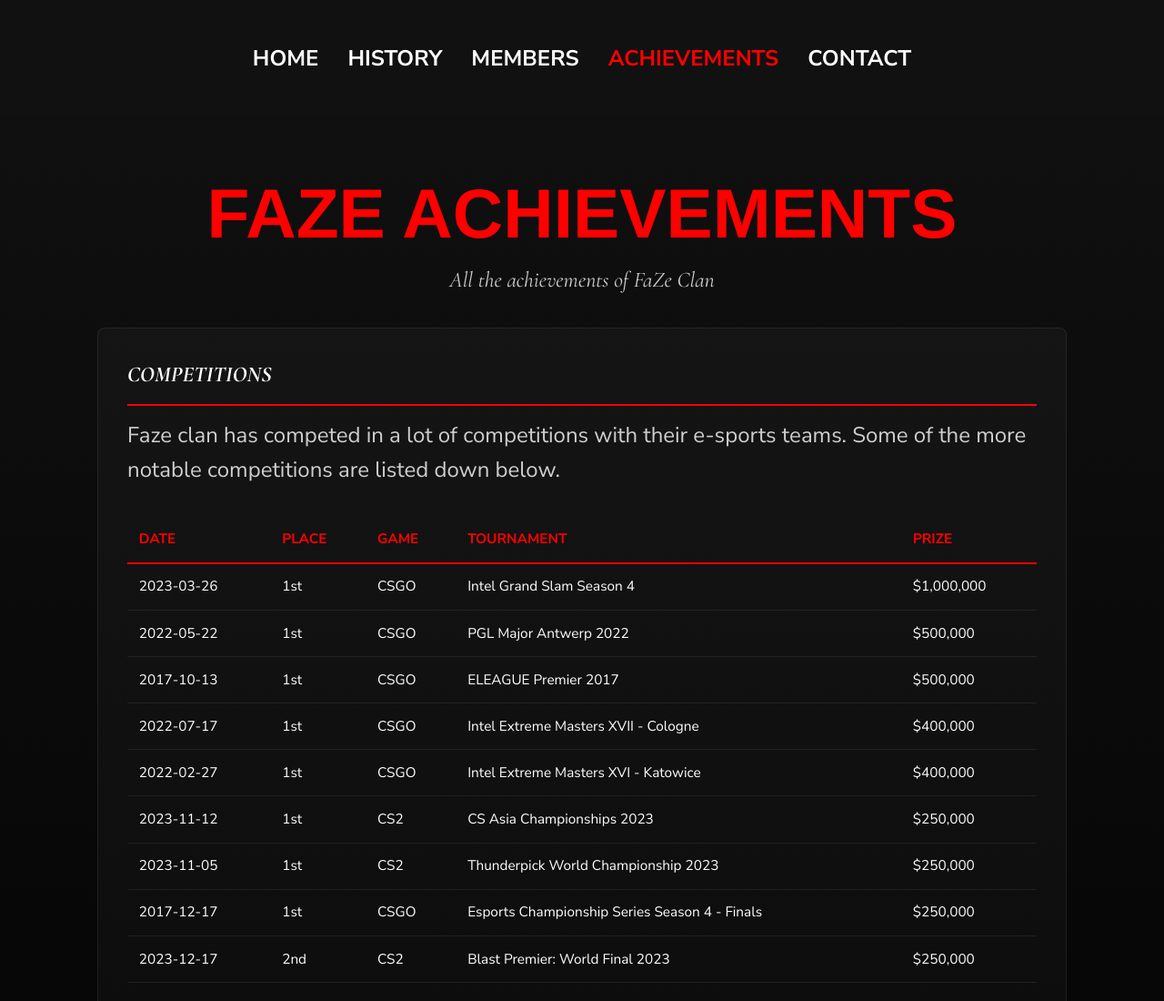
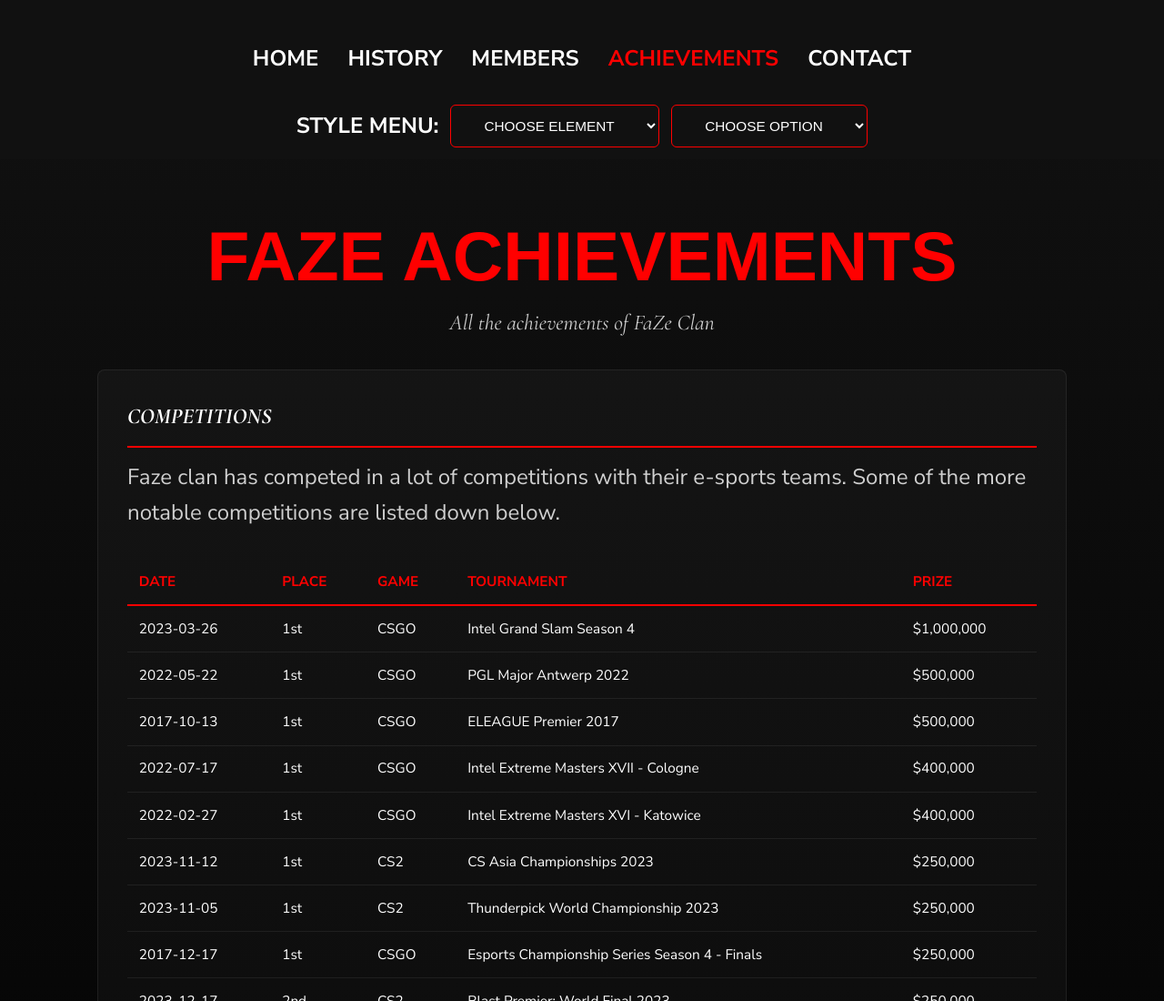
Before and after one commit to adaja01/WebTech, a website: page hw2/achievements.html in a window 1280 px wide. Shown: the top 1100 px of the page at 91% size. Drawn offline with nearby package versions, Linux system fonts and the light colour scheme; a web font is replaced by a local one.

Commit message:
Added menu to all pages

```diff
--- a/hw2/achievements.html
+++ b/hw2/achievements.html
@@ -17,6 +17,9 @@
         <link rel="preconnect" href="https://fonts.googleapis.com">
         <link rel="preconnect" href="https://fonts.gstatic.com" crossorigin>
         <link href="https://fonts.googleapis.com/css2?family=Climate+Crisis:YEAR@1979&family=Cormorant+Garamond:ital,wght@1,300..700&family=Nunito+Sans:ital,opsz,wght@0,6..12,200..1000;1,6..12,200..1000&display=swap" rel="stylesheet">
+
+        <!-- scripts -->
+        <script src="js/appearance-menus.js" defer></script>
     </head>
     <body>
         <header>
@@ -29,6 +32,17 @@
                     <li class="nav__item"><a href="contact.html" class="nav__link">Contact</a></li>
                 </ul>
             </nav>
+            <div class="menu-container">
+                <label class="menu-container__title">Style Menu:</label>
+                <select id="element-select">
+                    <option value="" disabled selected>Choose element</option>
+                </select>
+                <select id="appearance-select">
+                    <option value="" disabled selected>Choose option</option>
+                    <option value="font-size">Font Size</option>
+                    <option value="font-color">Font Color</option>
+                </select>
+            </div>
         </header>
         <main>
             <section class="page-header">
--- a/hw2/js/appearance-menus.js
+++ b/hw2/js/appearance-menus.js
@@ -1,8 +1,9 @@
 document.addEventListener("DOMContentLoaded", () => {
+    // retrieve menu elements
     const elementSelect = document.getElementById("element-select");
     const appearanceSelect = document.getElementById("appearance-select");
 
-    // Populate the element select menu dynamically
+    // populate element select menu
     const elements = document.querySelectorAll("body, article, section");
     elements.forEach((el, index) => {
         const option = document.createElement("option");
```
Also changed, not shown: hw2/contact.html (+14 -0 lines), hw2/history.html (+14 -0 lines), hw2/index.html (+3 -1 lines), hw2/members.html (+14 -0 lines).
